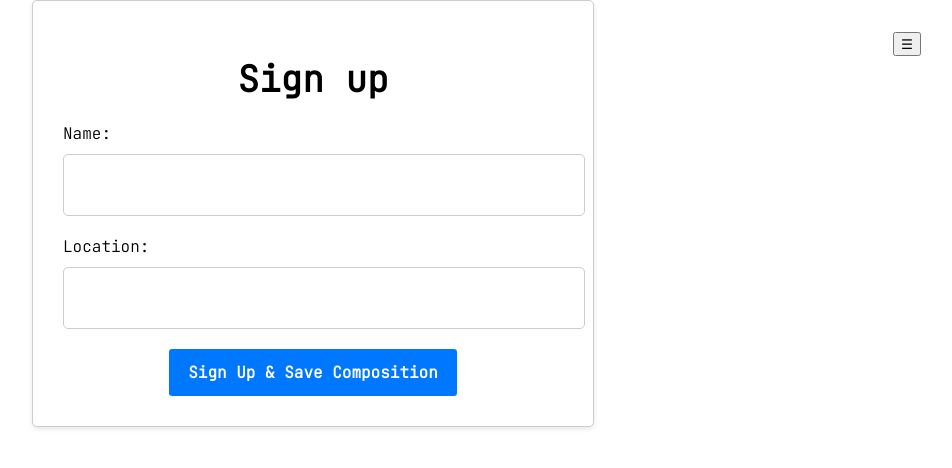
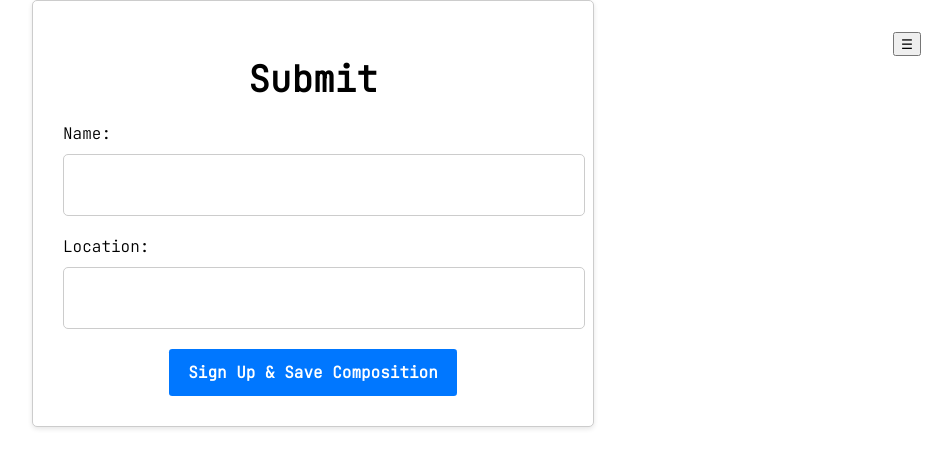
Before and after one commit to miguellacorte/action_sequencer_frontend, a React (Create React App) app: page /playground in a window 1280 px wide. Both pictures are taken after a click on the button "Save Composition". Shown: the top 468 px of the page, without its empty margins (327-1279 px from the left). Built offline with nearby package versions, Linux system fonts and the light colour scheme; no server answers.

Commit message:
about_update

```diff
--- a/src/components/SignupAndSave.js
+++ b/src/components/SignupAndSave.js
@@ -41,7 +41,7 @@ export default function SignupAndSave({ userNotes, userDrawingX, userDrawingY })
 
   return (
     <div className="signup-form">
-      <h1>Sign up</h1>
+      <h1>Submit</h1>
       <form onSubmit={handleSubmit}>
         <label htmlFor="username">Name:</label>
         <input
--- a/src/pages/About.js
+++ b/src/pages/About.js
@@ -103,6 +103,7 @@ export default function About() {
         where you click on a canvas created by p5.js. p5.js is used for creating
         an interactive canvas where you can draw by dragging the mouse.
         <br />
+        <br />
         Depending on where you click on the canvas, different notes will play;
         the canvas is divided into different regions with each region mapped to
         a different note. The application stores the notes that are played and
```
